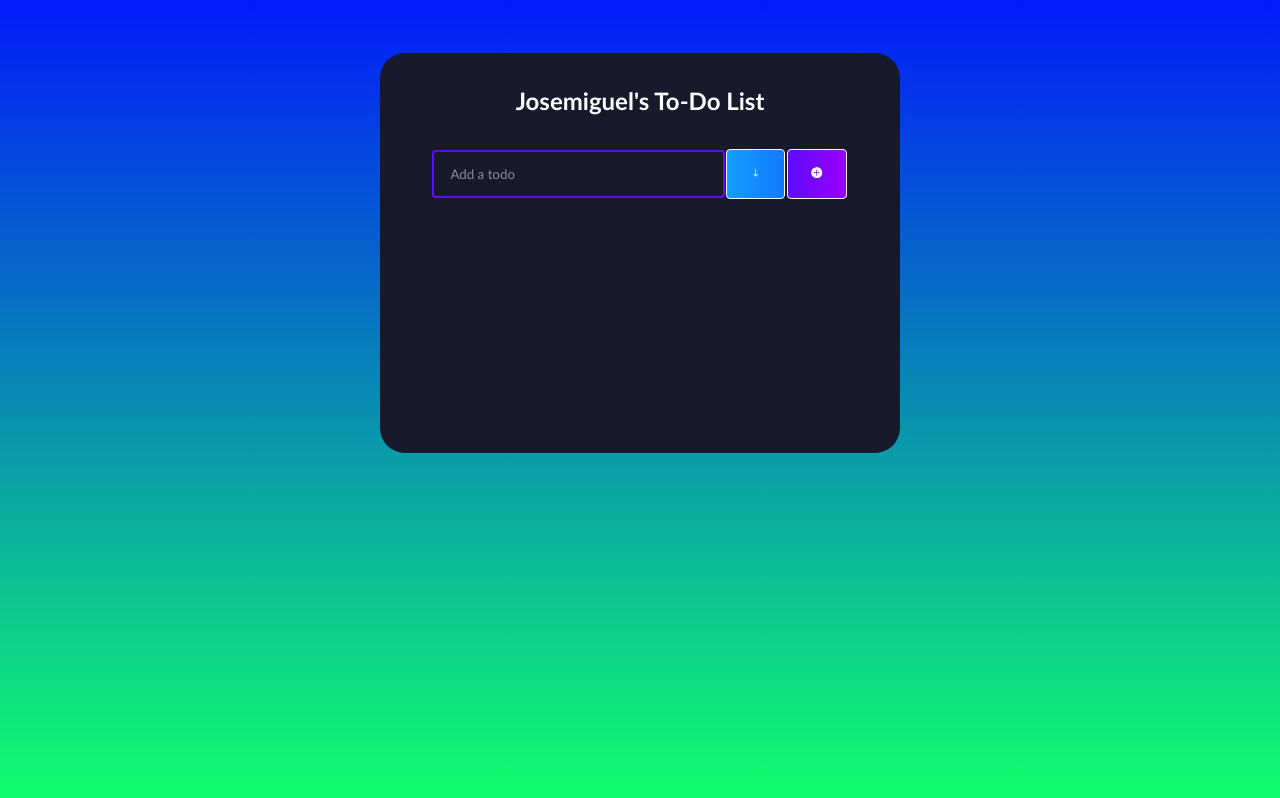
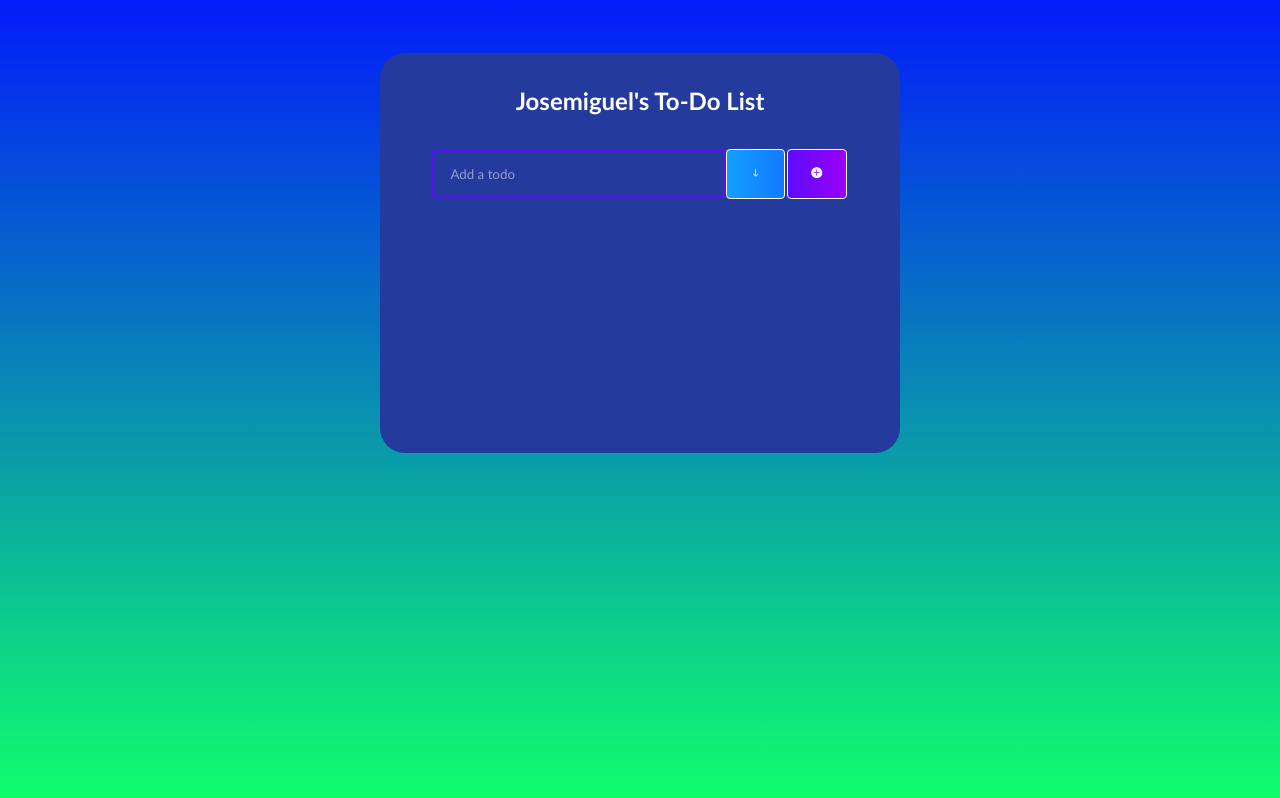
Before and after one commit to joendaba/cc-infinity-gauntlet, a React (Create React App) app in the folder tesseract-frontend/: page / in a window 1280 px wide. Shown: the top 798 px of the page. Built offline with nearby package versions, Linux system fonts and the light colour scheme; no server answers.

Commit message:
Adjusted BG Color for the Main Controls

```diff
--- a/tesseract-frontend/src/App.css
+++ b/tesseract-frontend/src/App.css
@@ -21,7 +21,7 @@ body {
   justify-content: start;
   width: 520px;
   min-height: 400px;
-  background: #161a2b;
+  background: #243a9c;
   text-align: center;
   margin: 50px auto;
   border-radius: 25px;
```
